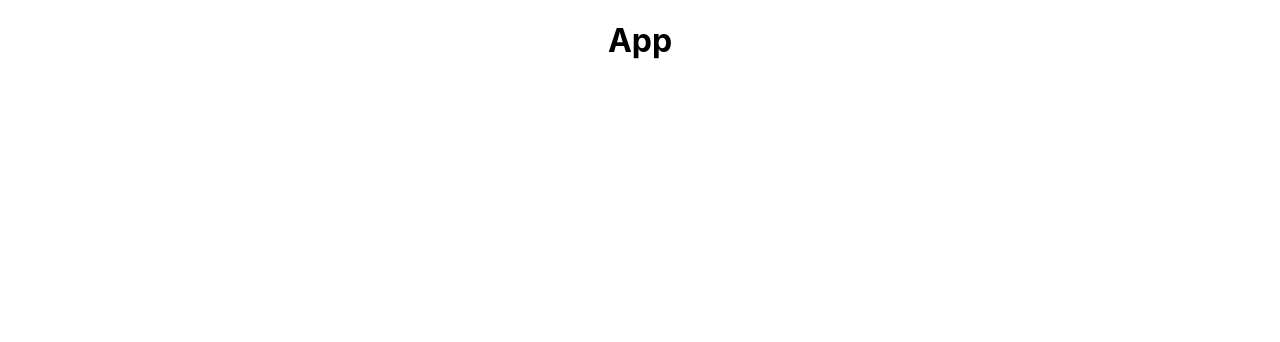
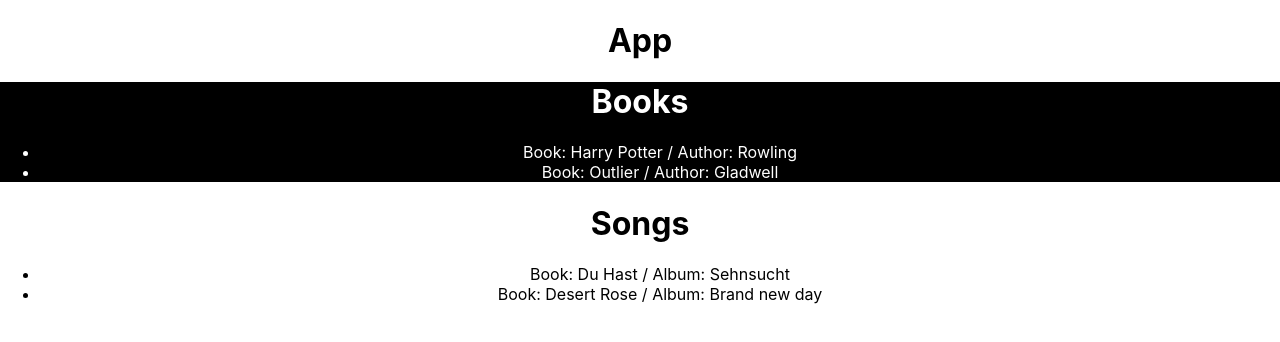
Before and after one commit to coderdost/react-misc-examples, a React (Create React App) app: page / in a window 1280 px wide. Shown: the top 342 px of the page. Built offline with nearby package versions, Linux system fonts and the light colour scheme.

Commit message:
react-portal

```diff
--- a/src/App.css
+++ b/src/App.css
@@ -11,3 +11,9 @@
   border: 3px solid red;
   color: white;
 }
+
+.dark{
+  background-color: black;
+  color:white;
+
+}
--- a/src/App.js
+++ b/src/App.js
@@ -1,10 +1,16 @@
 import logo from './logo.svg';
 import './App.css';
+import {Books, Songs,BooksHOC, SongsHOC} from './hoc'
+
 
 function App() {
   return (
     <div className="App">
       <h1>App</h1>
+      {/* <Books books={DB.books}></Books>
+      <Songs songs={DB.songs}></Songs> */}
+      <BooksHOC name='books' theme='dark'></BooksHOC>
+      <SongsHOC name='songs'></SongsHOC>
 
     </div>
   );
--- /dev/null
+++ b/src/hoc.js
@@ -0,0 +1,50 @@
+import { getAllByPlaceholderText } from '@testing-library/dom';
+import './App.css';
+
+const DB = {
+    books: [
+        {title: "Harry Potter", author:'Rowling'},
+        {title: "Outlier", author:'Gladwell'}
+    ],
+    songs: [
+        {title: "Du Hast", album:'Sehnsucht'},
+        {title: "Desert Rose", album:'Brand new day'}
+    ]
+  };
+
+
+const Books  =  ({books})=>{
+    return (
+        <div>
+             <h1>Books</h1>
+        <ul>
+            {books.map(book=><li>Book: {book.title} / Author: {book.author}</li>)}
+        </ul>
+        </div>
+
+    )
+}
+
+const Songs  =  ({songs})=>{
+    return (
+        <div>
+        <h1>Songs</h1>
+        <ul>
+            {songs.map(song=><li>Book: {song.title} / Album: {song.album}</li>)}
+        </ul>
+   </div>
+    )
+}
+
+const withHOC = (Component, getData)=>{
+    return (props)=>(
+        <div className={props.theme}>
+         <Component {...getData(props.name)} ></Component>
+        </div>)
+}
+
+const BooksHOC = withHOC(Books,(name)=>({[name]:DB[name]}))
+const SongsHOC = withHOC(Songs,(name)=>({[name]:DB[name]}))
+
+
+  export {Books, Songs, BooksHOC, SongsHOC}
```
